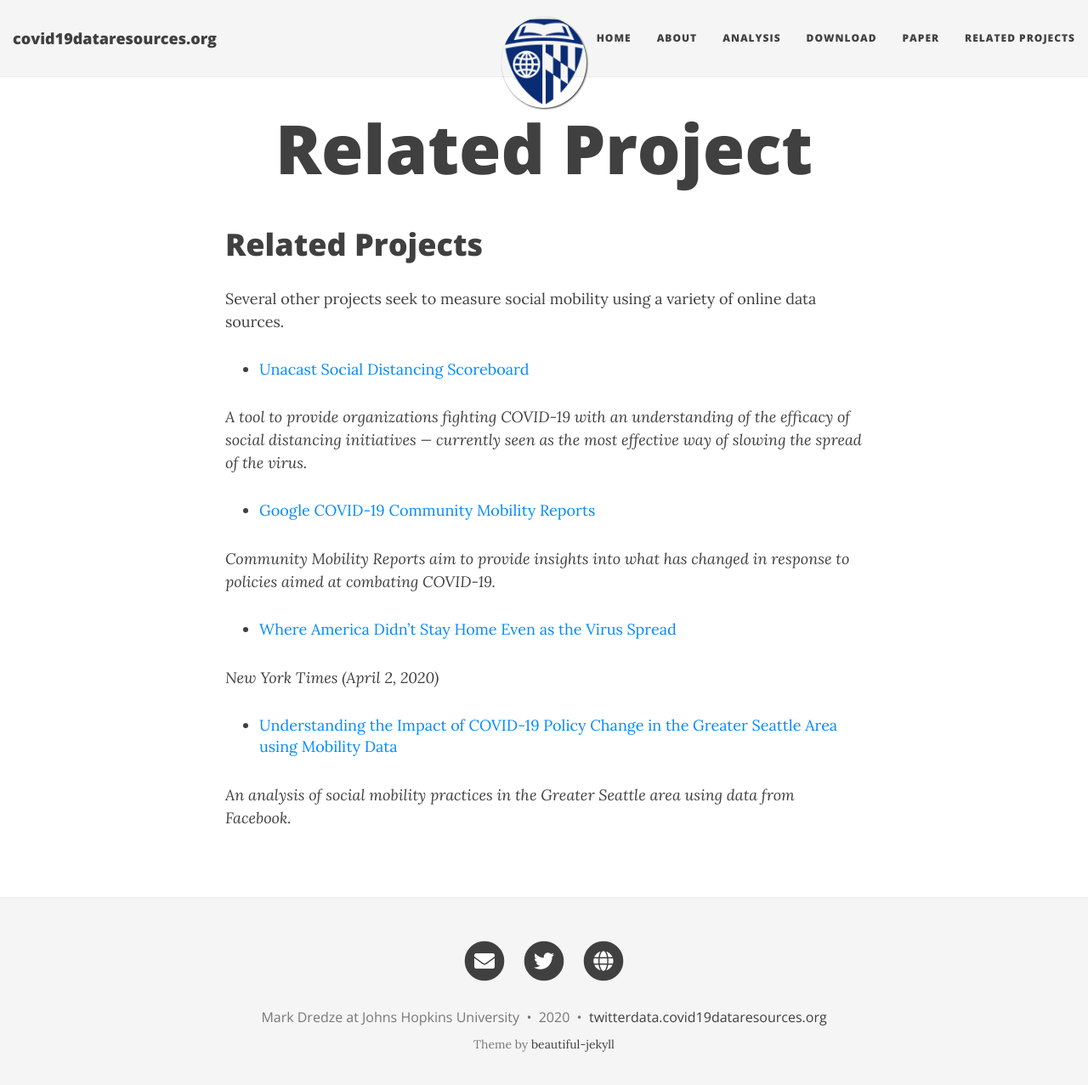
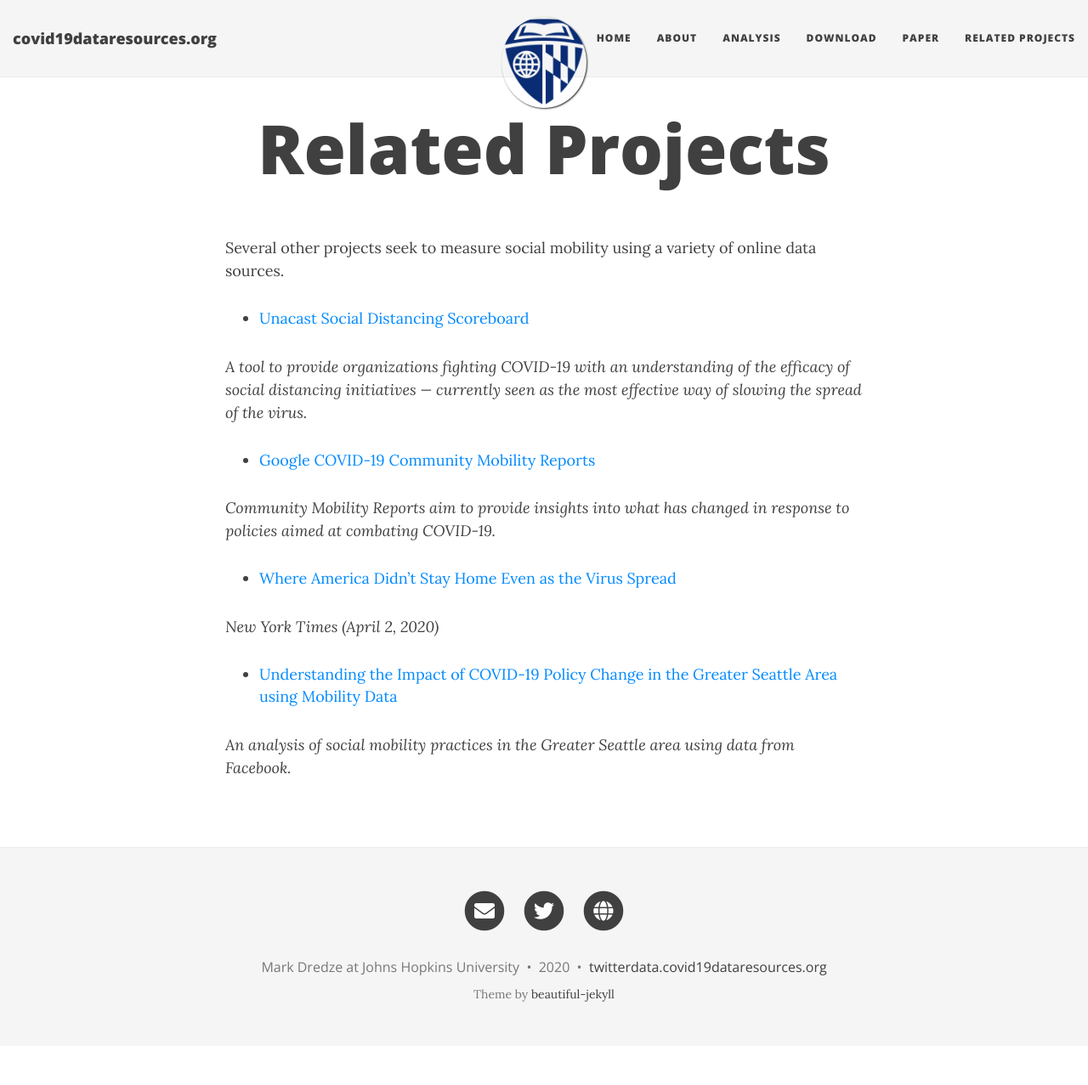
Before and after one commit to mdredze/covid19_social_mobility.github.io, a Jekyll site: the page built from related.md, in a window 1280 px wide and 1290 px high. Shown: the top 1277 px of the window at 85% size. Built offline with Jekyll 4.4.1, drawn with Linux system fonts in a browser that asks for light colours; nearby versions of some CDN libraries.

Commit message:
Fixed page titles

```diff
--- a/related.md
+++ b/related.md
@@ -1,10 +1,9 @@
 ---
 layout: page
-title: Related Project
+title: Related Projects
 subtitle:
 ---
 
-<h1 class='#top'> Related Projects </h1>
 
 Several other projects seek to measure social mobility using a variety of online data
 sources.
```
Also changed, not shown: about.md (+2 -2 lines).
